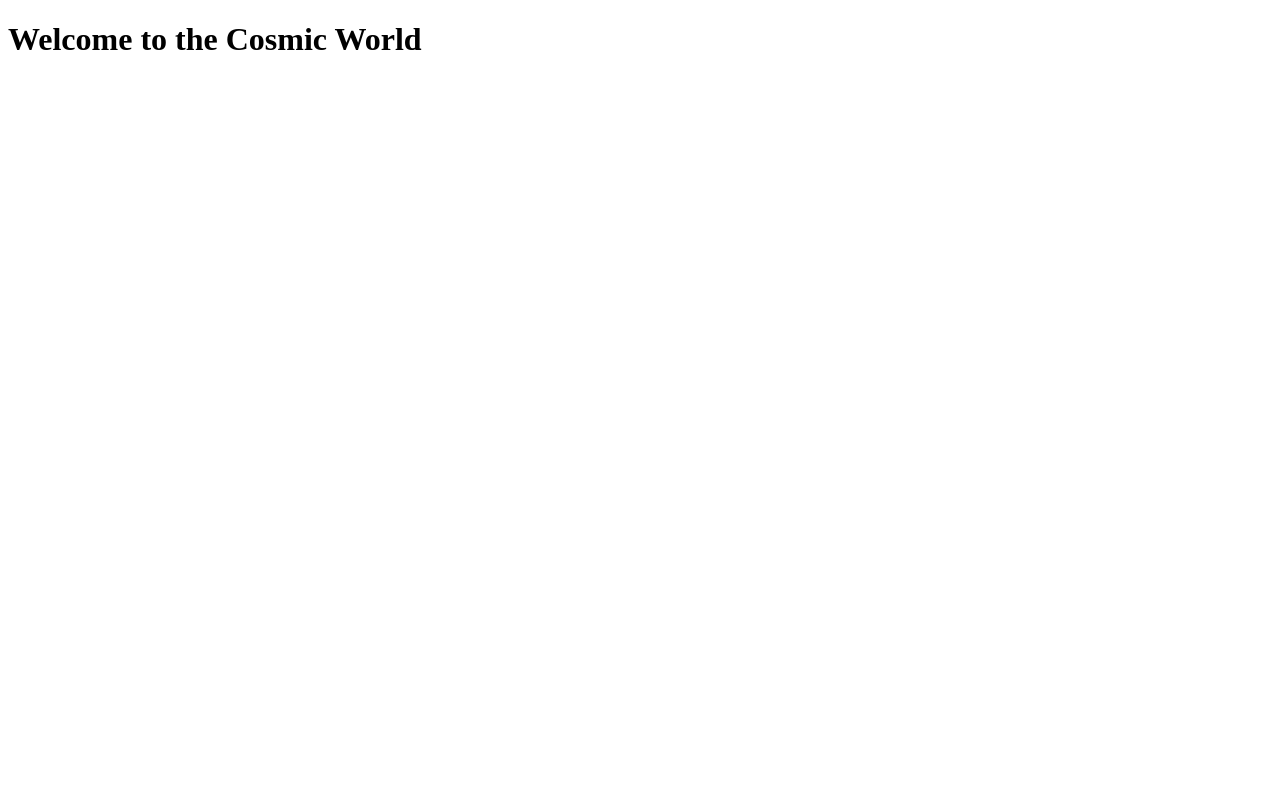
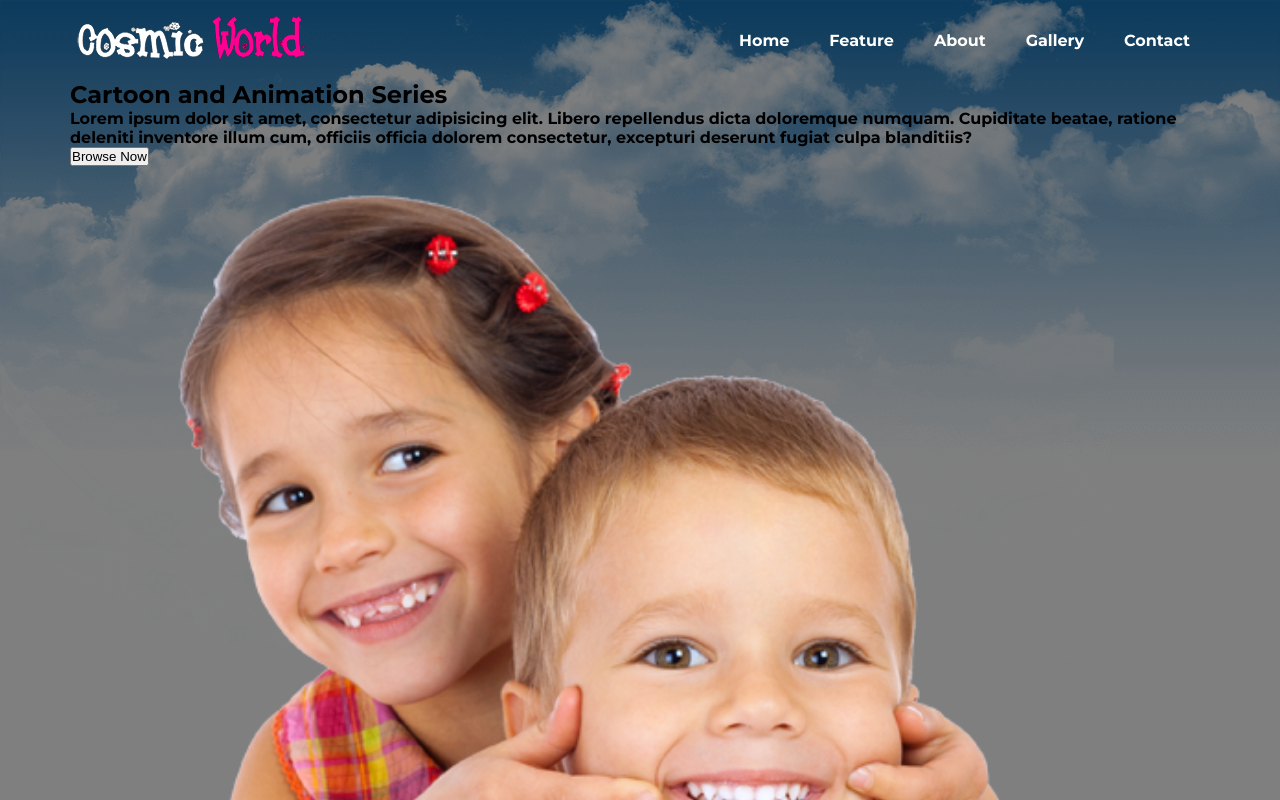
Before and after one commit to usuf25du/cosmic_world, a plain HTML site: page index.html in a window 1280 px wide. Shown: the top 800 px of the page. Drawn offline with Linux system fonts and the light colour scheme.

Commit message:
second commit

```diff
--- a/css/style.css
+++ b/css/style.css
@@ -0,0 +1,66 @@
+@import url('https://fonts.googleapis.com/css2?family=Montserrat:ital,wght@0,700;1,400;1,600&display=swap');
+
+* {
+    margin: 0;
+    padding: 0;
+    box-sizing: border-box;
+}
+
+.container {
+    max-width: 1200px;
+    margin: 0 auto;
+    padding: 0 30px;
+}
+
+header {
+    background-image: url(../images/cloud.png);
+    background-repeat: no-repeat;
+    background-size: cover;
+    background-color: rgba(0, 0, 0, .5);
+    background-blend-mode: overlay;
+}
+
+body {
+    font-family: 'Montserrat', sans-serif;
+}
+
+nav {
+    display: flex;
+    justify-content: space-between;
+    height: 80px;
+    align-items: center;
+}
+
+.navigation {
+    display: flex;
+}
+
+.navigation li {
+    list-style: none;
+    margin: 10px;
+
+}
+
+.navigation li a {
+    text-decoration: none;
+    color: white;
+    font-weight: 600;
+    padding: 15px 10px;
+}
+
+.banner {
+    height: calc(100vh - 80px);
+    display: grid;
+    grid-template-columns: 1fr, 1fr;
+}
+
+.banner-left {
+    display: flex;
+    flex-direction: column;
+    justify-content: center;
+    align-items: flex-start;
+}
+
+.banner-right img {
+    width: 100%;
+}
--- a/index.html
+++ b/index.html
@@ -9,6 +9,39 @@
 
 </head>
 <body>
-    <h1>Welcome to the Cosmic World </h1>
+    <header>
+        <nav class="container">
+            <div class="logo">
+                <img src="images/logo.png" alt="">
+            </div>
+                <ul class="navigation">
+                    <li><a href="">Home</a></li>
+                    <li><a href="">Feature</a></li>
+                    <li><a href="">About</a></li>
+                    <li><a href="">Gallery</a></li>
+                    <li><a href="">Contact</a></li>
+                </ul>
+        </nav>
+        <section class="container">
+            <div class="banner">
+                <div class="banner-left">
+                    <h1>
+                        Cartoon and Animation Series
+                    </h1>
+                    <p>Lorem ipsum dolor sit amet, consectetur adipisicing elit. Libero repellendus dicta doloremque numquam. Cupiditate beatae, ratione deleniti inventore illum cum, officiis officia dolorem consectetur, excepturi deserunt fugiat culpa blanditiis?
+
+                    </p>
+                    <button class="primary-button">Browse Now</button>
+                </div>
+                <div class="banner-right">
+                     <img src="images/banner.png" alt="">
+
+                </div>
+
+            </div>
+
+        </section>
+    </header>
+
 </body>
 </html>
```
Also changed, not shown: images/banner.png (renamed from images/about.png).
